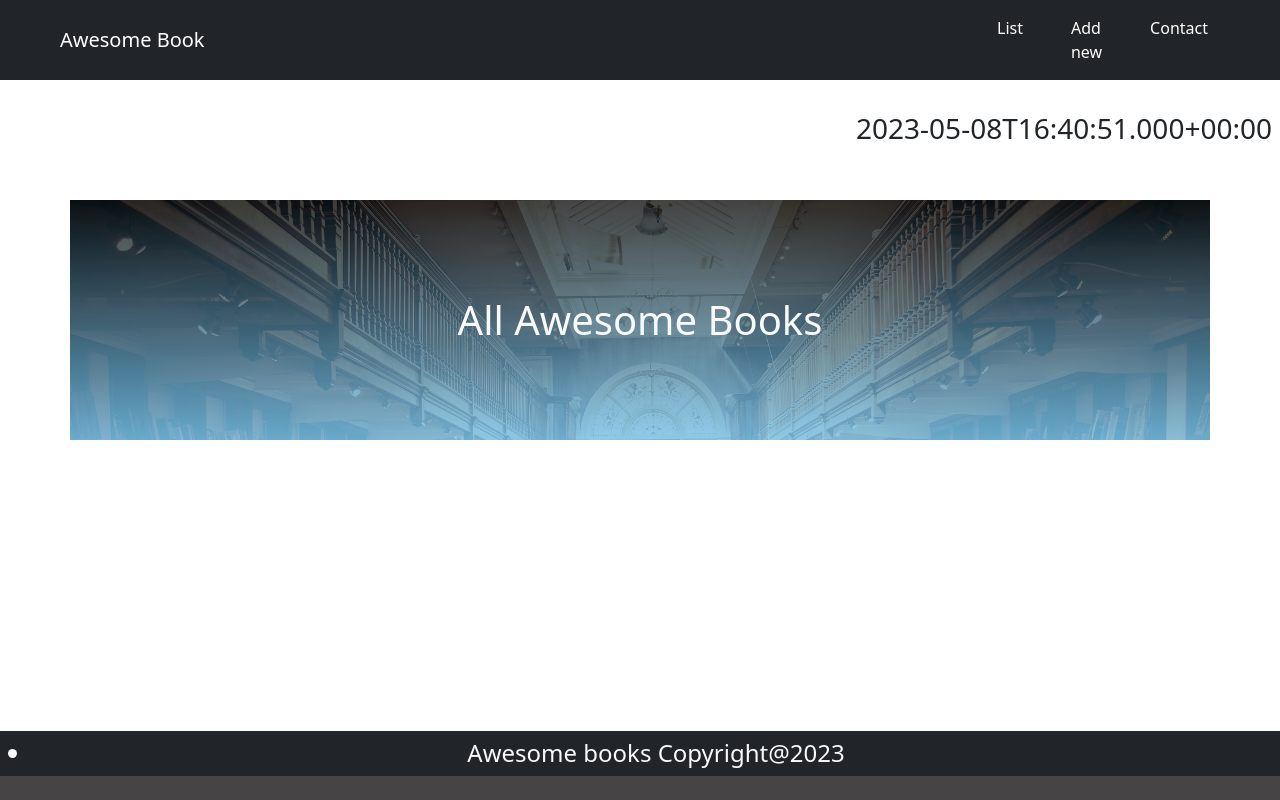
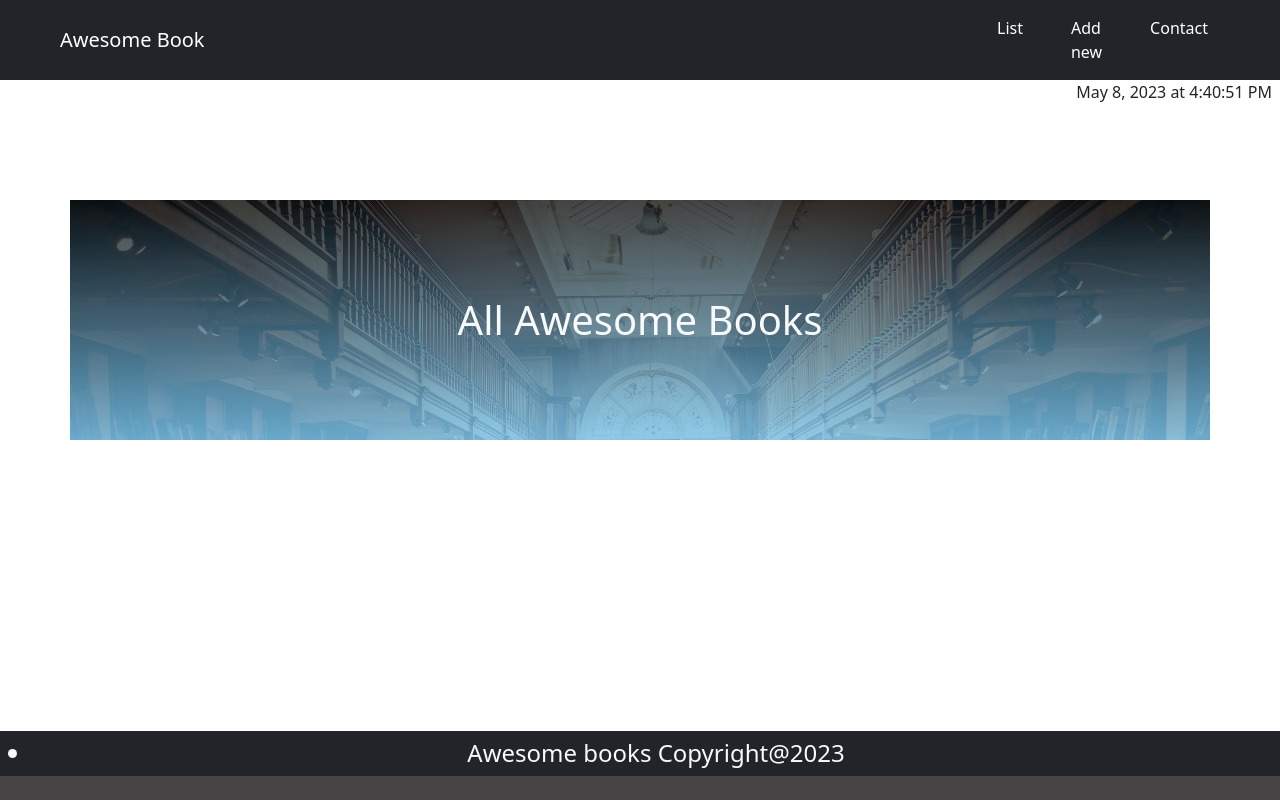
Before and after one commit to ghermaico135/module-awesomeBook, a website with bundled scripts: page index.html in a window 1280 px wide. Built offline with nearby package versions, Linux system fonts and the light colour scheme.

Commit message:
Modifying date time

```diff
--- a/index.html
+++ b/index.html
@@ -36,7 +36,7 @@
 			</nav>
 		</header>
 		<main>
-			<section class="mt-5 py-2">
+			<section class="mt-3 py-3">
 				<div id="current-date" class="mt-5 text-dark"></div>
 			</section>
 			<section class="container home-images" id="home-display">
--- a/modules/showDate.js
+++ b/modules/showDate.js
@@ -3,9 +3,13 @@ import { DateTime } from './lexon.js';
 const showDate = () => {
   const now = DateTime.now();
   let content = '';
+  const customDateFormat = {
+    ...DateTime.DATE_FULL,
+    ...DateTime.TIME_WITH_SECONDS,
+  };
   content += `
-<div id="current-date" class="p-2 float-end">
-<h3 class="text-dark">${now}</h3>
+<div id="current-date" class="px-2 float-end">
+${now.toLocaleString(customDateFormat)}
 </div>
 `;
   return content;
```
